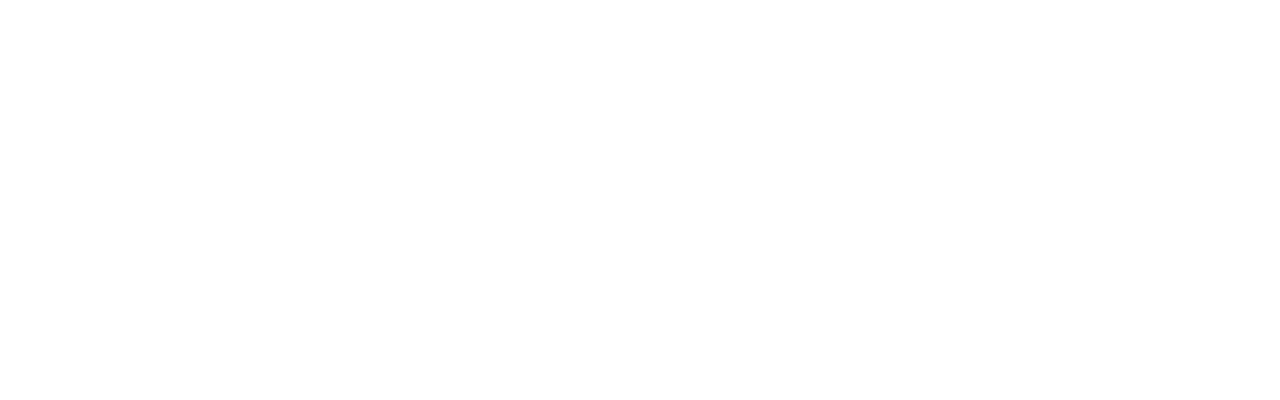
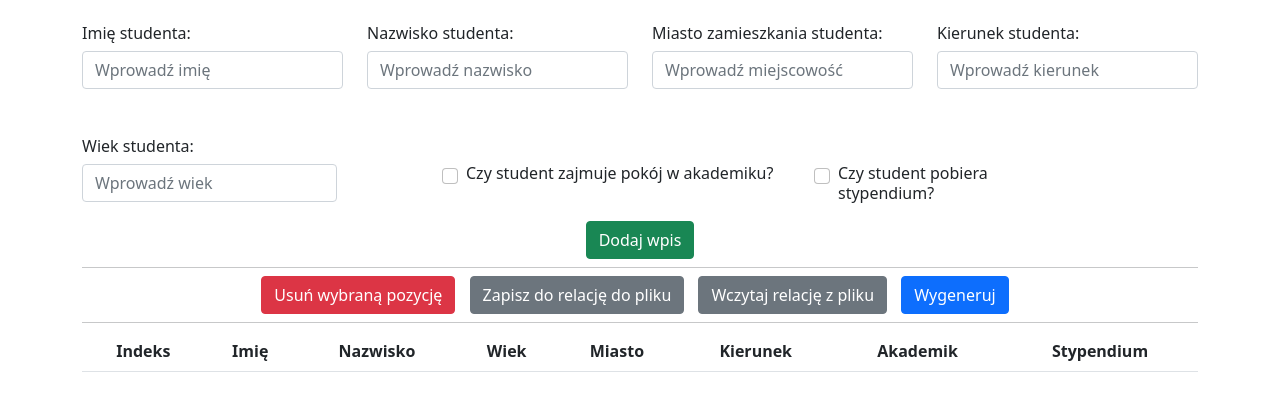
Before and after one commit to Json-Went-Astray/simple-db_college-assignment, an Electron app: page index.html in a window 1280 px wide. Drawn offline with nearby package versions, Linux system fonts and the light colour scheme.

Commit message:
general structure and style

```diff
--- a/index.html
+++ b/index.html
@@ -4,9 +4,72 @@
     <meta charset="UTF-8">
     <meta http-equiv="X-UA-Compatible" content="IE=edge">
     <meta name="viewport" content="width=device-width, initial-scale=1.0">
-    <title>Document</title>
+    <link href="https://cdn.jsdelivr.net/npm/bootstrap@5.1.2/dist/css/bootstrap.min.css" rel="stylesheet">
+    <link href="style.css" rel="stylesheet">
+    <script src="https://cdn.jsdelivr.net/npm/bootstrap@5.1.2/dist/js/bootstrap.bundle.min.js"></script>
+    <title>Baza danych studentów</title>
 </head>
 <body>
-
+    <div class="container">
+        <div class="row mt-4">
+            <div class="col">
+                <p class="h6">Imię studenta:</p>
+                <input type="text" class="form-control" placeholder="Wprowadź imię" name="name">
+            </div>
+            <div class="col">
+                <p class="h6">Nazwisko studenta:</p>
+                <input type="text" class="form-control" placeholder="Wprowadź nazwisko" name="surname">
+            </div>
+            <div class="col">
+                <p class="h6">Miasto zamieszkania studenta:</p>
+                <input type="text" class="form-control" placeholder="Wprowadź miejscowość" name="city">
+            </div>
+            <div class="col">
+                <p class="h6">Kierunek studenta:</p>
+                <input type="text" class="form-control" placeholder="Wprowadź kierunek" name="class_type">
+            </div>
+        <div class="row mt-5">
+            <p class="h6">Wiek studenta:</p>
+            <div class="col-sm-3">
+                <input type="text" class="form-control" placeholder="Wprowadź wiek" name="age">
+            </div>
+            <div class="col-sm-4 form-check offset-sm-1">
+                <input class="form-check-input" type="checkbox" id="check1" name="housed" value="true">
+                <p class="h6 form-check-label">Czy student zajmuje pokój w akademiku?</p>
+            </div>
+            <div class="col-sm-3 form-check">
+                <input class="form-check-input" type="checkbox" id="check2" name="money" value="true">
+                <p class="h6 form-check-label">Czy student pobiera stypendium?</p>
+            </div>
+        </div>
+        <br>
+    </div>
+    <div class="text-center mt-2">
+        <button type="button" class="btn btn-success">Dodaj wpis</button>
+    </div>
+    <hr class="mt-2 mb-2">
+    <div class="text-center mt-2">
+        <button type="button" class="btn btn-danger btn-space">Usuń wybraną pozycję</button>
+        <button type="button" class="btn btn-secondary btn-space">Zapisz do relację do pliku</button>
+        <button type="button" class="btn btn-secondary btn-space">Wczytaj relację z pliku</button>
+        <button type="button" class="btn btn-primary btn-space">Wygeneruj</button>
+    </div>
+    <hr class="mt-2 mb-2">
+    <table class="table table-striped text-center">
+        <thead>
+        <tr>
+            <th>Indeks</th>
+            <th>Imię</th>
+            <th>Nazwisko</th>
+            <th>Wiek</th>
+            <th>Miasto</th>
+            <th>Kierunek</th>
+            <th>Akademik</th>
+            <th>Stypendium</th>
+        </tr>
+        </thead>
+        <tbody>
+        </tbody>
+    </table>
 </body>
 </html>
--- a/style.css
+++ b/style.css
@@ -0,0 +1,3 @@
+.btn-space {
+    margin-right: 10px;
+}
```
